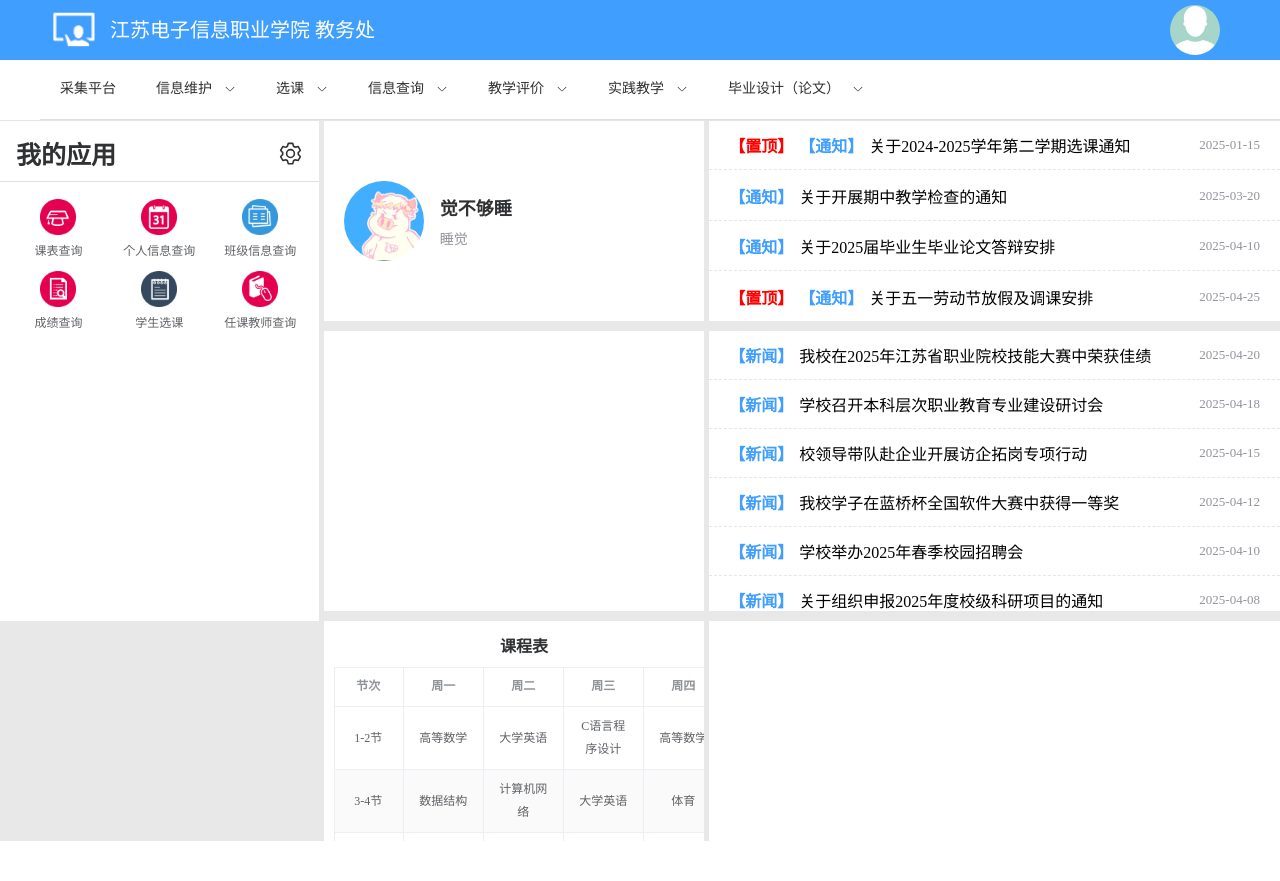
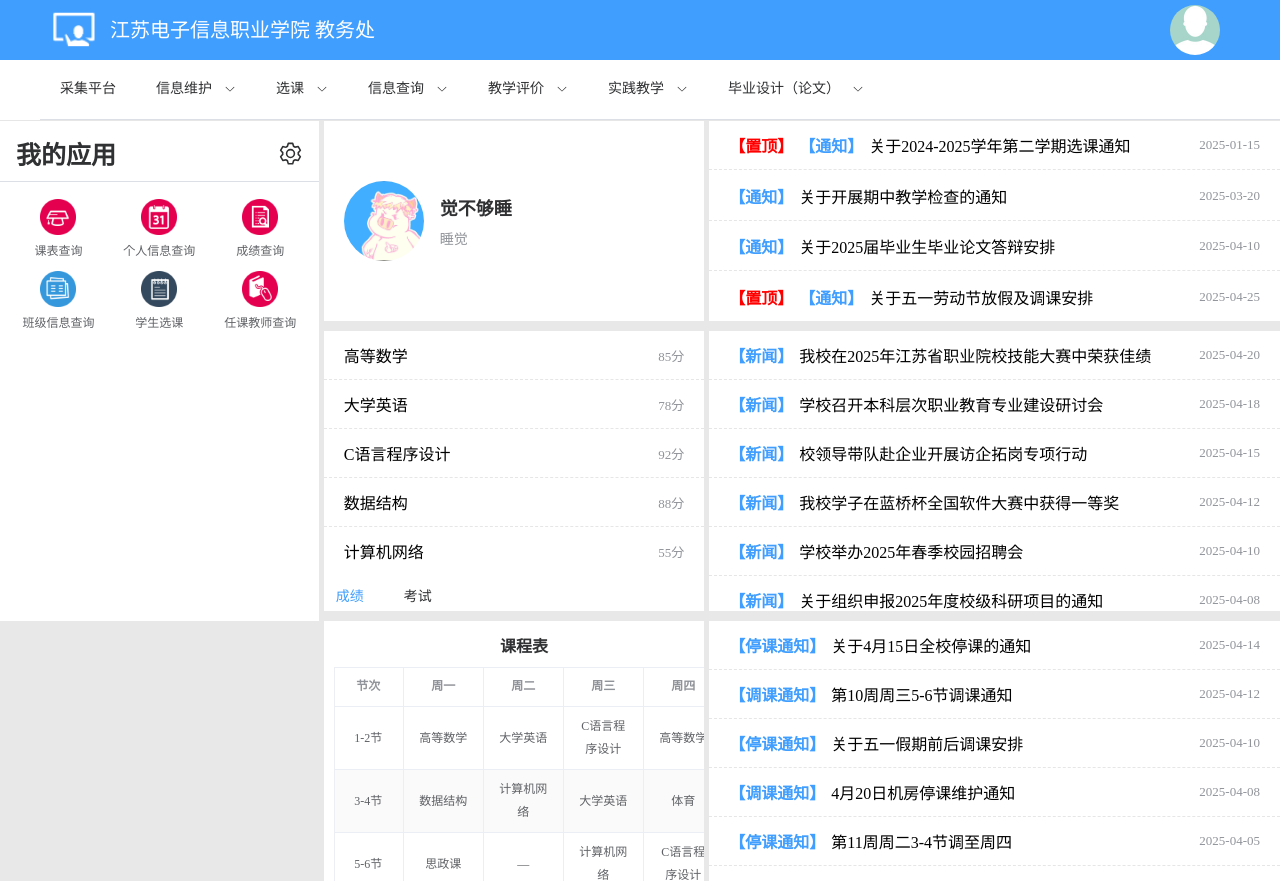
Before and after one commit to JiaoBuGouShui123/VueProject, a Vue app: page /home in a window 1280 px wide. Before the commit the page ends 841 px from the top, so only its background shows below. Built offline with nearby package versions, Linux system fonts and the light colour scheme.

Commit message:
添加课程表页面（Schedule）、应用跳转功能、成绩/考试Tab滑块、消息通知Tab

```diff
--- a/src/assets/data/apps.json
+++ b/src/assets/data/apps.json
@@ -1,30 +1,36 @@
 [
   {
+    "id": 1,
     "img": "ico_but6.png",
     "name": "课表查询",
     "func": ""
   },
   {
+    "id": 2,
     "img": "ico_but34.png",
     "name": "个人信息查询",
     "func": ""
   },
   {
+    "id": 3,
+    "img": "ico_but73.png",
+    "name": "成绩查询",
+    "func": ""
+  },
+  {
+    "id": 4,
     "img": "ico_but65.png",
     "name": "班级信息查询",
     "func": ""
   },
   {
-    "img": "ico_but73.png",
-    "name": "成绩查询",
-    "func": ""
-  },
-  {
+    "id": 5,
     "img": "ico_but78.png",
     "name": "学生选课",
     "func": ""
   },
   {
+    "id": 6,
     "img": "ico_but81.png",
     "name": "任课教师查询",
     "func": ""
--- a/src/router/index.js
+++ b/src/router/index.js
@@ -5,6 +5,8 @@ import Home from '../views/home/index.vue'
 import UserInfo from '../views/userinfo/index.vue'
 import GradeView from '../views/Grade/index.vue'
 import NotisDetail from '../views/noticedetail/index.vue'
+import ScheduleView from '../views/Schedule/index.vue'
+
 
 const router = createRouter({
   history: createWebHistory(import.meta.env.BASE_URL),
@@ -37,7 +39,12 @@ const router = createRouter({
       path: '/noticedetail/:id',
       name: 'noticedetail',
       component: NotisDetail,
-    }
+    },
+    {
+      path: '/schedule',
+      name: 'schedule',
+      component: ScheduleView,
+    },
 
   ],
 })
--- /dev/null
+++ b/src/views/Schedule/index.vue
@@ -0,0 +1,113 @@
+<template>
+  <div class="schedule-page">
+    <!-- 顶部标题 -->
+    <div class="schedule-header">
+      <h2>课程表</h2>
+    </div>
+
+    <!-- 课程表主体 -->
+    <div class="schedule-body">
+      <el-table :data="tableData" :span-method="spanMethod" border stripe class="schedule-table">
+        <el-table-column prop="period" label="时间段" width="80" align="center" />
+        <el-table-column prop="section" label="节次" width="80" align="center" />
+        <el-table-column prop="mon" label="星期一" align="center">
+          <template #default="{ row }">{{ row.mon || '' }}</template>
+        </el-table-column>
+        <el-table-column prop="tue" label="星期二" align="center">
+          <template #default="{ row }">{{ row.tue || '' }}</template>
+        </el-table-column>
+        <el-table-column prop="wed" label="星期三" align="center">
+          <template #default="{ row }">{{ row.wed || '' }}</template>
+        </el-table-column>
+        <el-table-column prop="thu" label="星期四" align="center">
+          <template #default="{ row }">{{ row.thu || '' }}</template>
+        </el-table-column>
+        <el-table-column prop="fri" label="星期五" align="center">
+          <template #default="{ row }">{{ row.fri || '' }}</template>
+        </el-table-column>
+        <el-table-column prop="sat" label="星期六" align="center">
+          <template #default="{ row }">{{ row.sat || '' }}</template>
+        </el-table-column>
+        <el-table-column prop="sun" label="星期日" align="center">
+          <template #default="{ row }">{{ row.sun || '' }}</template>
+        </el-table-column>
+      </el-table>
+    </div>
+  </div>
+</template>
+
+<script setup>
+// 每行代表1节课，同一天连续两行同一课程自动合并为"大课"
+const tableData = [
+  { period: '上午', section: '1节', mon: '高等数学', tue: '大学英语', wed: 'C语言', thu: '数据结构', fri: '计算机网络', sat: '', sun: '' },
+  { period: '上午', section: '2节', mon: '高等数学', tue: '大学英语', wed: 'C语言', thu: '数据结构', fri: '计算机网络', sat: '', sun: '' },
+  { period: '上午', section: '3节', mon: '大学英语', tue: '数据结构', wed: '高等数学', thu: '体育', fri: 'C语言', sat: '', sun: '' },
+  { period: '上午', section: '4节', mon: '大学英语', tue: '数据结构', wed: '高等数学', thu: '体育', fri: 'C语言', sat: '', sun: '' },
+  { period: '下午', section: '5节', mon: '数据库原理', tue: '操作系统', wed: '', thu: '计算机网络', fri: '数据库原理', sat: '', sun: '' },
+  { period: '下午', section: '6节', mon: '数据库原理', tue: '操作系统', wed: '', thu: '计算机网络', fri: '数据库原理', sat: '', sun: '' },
+  { period: '下午', section: '7节', mon: '操作系统', tue: '数据库原理', wed: '思政课', thu: '', fri: '', sat: '', sun: '' },
+  { period: '下午', section: '8节', mon: '操作系统', tue: '数据库原理', wed: '思政课', thu: '', fri: '', sat: '', sun: '' },
+  { period: '下午', section: '9节', mon: '', tue: '', wed: '', thu: '操作系统', fri: '', sat: '', sun: '' },
+]
+
+// 定义哪些列需要合并课程单元格
+const dayKeys = ['mon', 'tue', 'wed', 'thu', 'fri', 'sat', 'sun']
+
+function spanMethod({ rowIndex, columnIndex }) {
+  // 第一列（时间段）：上午合并4行，下午合并5行
+  if (columnIndex === 0) {
+    if (rowIndex === 0) return { rowspan: 4, colspan: 1 }
+    if (rowIndex === 4) return { rowspan: 5, colspan: 1 }
+    if (rowIndex >= 1 && rowIndex <= 3) return { rowspan: 0, colspan: 0 }
+    if (rowIndex >= 5 && rowIndex <= 8) return { rowspan: 0, colspan: 0 }
+  }
+
+  // 课程列（columnIndex >= 2）：同一课程连续两行合并
+  if (columnIndex >= 2) {
+    const key = dayKeys[columnIndex - 2]
+    const cur = tableData[rowIndex][key]
+    const prev = rowIndex > 0 ? tableData[rowIndex - 1][key] : null
+    const next = rowIndex < tableData.length - 1 ? tableData[rowIndex + 1][key] : null
+
+    // 当前行与上一行课程相同：被合并
+    if (cur && prev === cur) {
+      return { rowspan: 0, colspan: 0 }
+    }
+    // 当前行与下一行课程相同：合并两行
+    if (cur && next === cur) {
+      return { rowspan: 2, colspan: 1 }
+    }
+  }
+
+  return { rowspan: 1, colspan: 1 }
+}
+</script>
+
+<style scoped>
+.schedule-page {
+  min-height: 100vh;
+  background-color: #f0f2f5;
+  padding: 20px 0;
+}
+
+.schedule-header {
+  text-align: center;
+  margin-bottom: 20px;
+}
+
+.schedule-header h2 {
+  margin: 0;
+  font-size: 24px;
+  color: #303133;
+}
+
+.schedule-body {
+  display: flex;
+  justify-content: center;
+}
+
+.schedule-table {
+  width: 800px;
+  height: 600px;
+}
+</style>
--- a/src/views/home/index.vue
+++ b/src/views/home/index.vue
@@ -74,7 +74,7 @@
       </div>
       <el-divider style="margin-top: 10px; margin-bottom: 0;" />
       <div class="apps-grid">
-        <div v-for="(app, index) in appsWithIcons" :key="index" class="app-item" @click="app.func">
+        <div v-for="(app, index) in appsWithIcons" :key="index" class="app-item" @click="gotoApp(app.id)">
           <img :src="app.iconUrl" class="app-icon">
           <span class="app-name">{{ app.name }}</span>
         </div>
@@ -110,7 +110,30 @@
 
       <!-- 帖子卡片1：校园新闻（无限滚动） -->
       <div class="post-card1">
-        <div class="post-left"></div>
+        <div class="post-left post-left--tabs">
+          <el-tabs v-model="infoTab" class="info-tabs">
+            <el-tab-pane label="成绩" name="grade">
+              <div class="tab-list">
+                <div v-for="(item, index) in gradeList" :key="index" class="post-item">
+                  <div class="post-item-left">
+                    <span class="post-title">{{ item.course }}</span>
+                  </div>
+                  <div class="post-time">{{ item.score }}分</div>
+                </div>
+              </div>
+            </el-tab-pane>
+            <el-tab-pane label="考试" name="exam">
+              <div class="tab-list">
+                <div v-for="(item, index) in examList" :key="index" class="post-item">
+                  <div class="post-item-left">
+                    <span class="post-title">{{ item.course }}</span>
+                  </div>
+                  <div class="post-time">{{ item.time }}</div>
+                </div>
+              </div>
+            </el-tab-pane>
+          </el-tabs>
+        </div>
         <div class="post-preview post-preview--scroll" v-infinite-scroll="loadMore" :infinite-scroll-disabled="disabled" infinite-scroll-distance="10">
           <div v-for="(item, index) in newsList" :key="index" class="post-item">
             <div class="post-item-left">
@@ -149,7 +172,23 @@
             </el-table>
           </div>
         </div>
-        <div class="post-preview"></div>
+        <div class="post-preview post-preview--tabs">
+          <el-tabs v-model="activeTab" class="message-tabs">
+            <el-tab-pane label="消息" name="messages">
+              <div class="post-preview--scroll" v-infinite-scroll="loadMoreMsg" :infinite-scroll-disabled="msgDisabled" infinite-scroll-distance="10">
+                <div v-for="(item, index) in msgList" :key="index" class="post-item">
+                  <div class="post-item-left">
+                    <span class="post-tag--notice">{{ index % 2 === 0 ? '【停课通知】' : '【调课通知】' }}</span>
+                    <span class="post-title">{{ item.title }}</span>
+                  </div>
+                  <div class="post-time">{{ item.time }}</div>
+                </div>
+                <p v-if="msgLoading" class="loading-tip">加载中...</p>
+                <p v-if="msgNoMore" class="loading-tip">— 没有更多了 —</p>
+              </div>
+            </el-tab-pane>
+          </el-tabs>
+        </div>
       </div>
     </div>
   </div>
@@ -209,6 +248,44 @@ function GotoDetail(id) {
   router.push('/noticedetail/' + id)
 }
 
+// 应用跳转映射
+const appRouteMap = {
+  1: '/schedule',
+  2: '/userinfo',
+  3: '/grade',
+  // 4: '/classinfo',
+  // 5: '/selectcourse',
+  // 6: '/teacherquery',
+}
+
+function gotoApp(id) {
+  if (appRouteMap[id]) {
+    router.push(appRouteMap[id])
+  }
+}
+
+// ===== 消息 Tab =====
+const activeTab = ref('messages')
+const infoTab = ref('grade')
+
+// ===== 成绩数据 =====
+const gradeList = [
+  { course: '高等数学', score: 85 },
+  { course: '大学英语', score: 78 },
+  { course: 'C语言程序设计', score: 92 },
+  { course: '数据结构', score: 88 },
+  { course: '计算机网络', score: 55 },
+]
+
+// ===== 考试数据 =====
+const examList = [
+  { course: '高等数学', time: '2025-06-20' },
+  { course: '大学英语', time: '2025-06-22' },
+  { course: 'C语言程序设计', time: '2025-06-25' },
+  { course: '数据结构', time: '2025-06-27' },
+  { course: '计算机网络', time: '2025-06-30' },
+]
+
 // ===== 无限滚动 =====
 const count = ref(10)
 const loading = ref(false)
@@ -238,6 +315,33 @@ function loadMore() {
   setTimeout(() => {
     count.value += 4
     loading.value = false
+  }, 1000)
+}
+
+// ===== 消息通知 =====
+const allMsgs = [
+  { title: '关于4月15日全校停课的通知', time: '2025-04-14' },
+  { title: '第10周周三5-6节调课通知', time: '2025-04-12' },
+  { title: '关于五一假期前后调课安排', time: '2025-04-10' },
+  { title: '4月20日机房停课维护通知', time: '2025-04-08' },
+  { title: '第11周周二3-4节调至周四', time: '2025-04-05' },
+  { title: '关于校运动会期间停课通知', time: '2025-04-01' },
+  { title: '第12周周五调课安排通知', time: '2025-03-28' },
+  { title: '关于清明节放假调课通知', time: '2025-03-25' },
+]
+
+const msgCount = ref(8)
+const msgLoading = ref(false)
+
+const msgList = computed(() => allMsgs.slice(0, msgCount.value))
+const msgNoMore = computed(() => msgCount.value >= allMsgs.length)
+const msgDisabled = computed(() => msgLoading.value || msgNoMore.value)
+
+function loadMoreMsg() {
+  msgLoading.value = true
+  setTimeout(() => {
+    msgCount.value += 4
+    msgLoading.value = false
   }, 1000)
 }
 
@@ -389,7 +493,7 @@ function loadMore() {
 .post-card2 {
   display: flex;
   gap: 5px;
-  height: 220px;
+  height: 260px;
 }
 
 /* ---- 帖子左侧：作者信息 ---- */
@@ -403,6 +507,34 @@ function loadMore() {
 .post-left--schedule {
   align-items: flex-start;
   overflow: auto;
+}
+
+.post-left--tabs {
+  display: flex;
+  flex-direction: column;
+  align-items: stretch;
+  overflow: hidden;
+}
+
+.info-tabs {
+  flex: 1;
+  display: flex;
+  flex-direction: column;
+}
+
+.info-tabs :deep(.el-tabs__content) {
+  flex: 1;
+  overflow: hidden;
+}
+
+.info-tabs :deep(.el-tabs__header) {
+  margin: 0;
+  padding: 0 12px;
+}
+
+.tab-list {
+  overflow: auto;
+  height: 100%;
 }
 
 /* ---- 课程表 ---- */
@@ -434,6 +566,28 @@ function loadMore() {
 
 .post-preview--scroll {
   overflow: auto;
+}
+
+.post-preview--tabs {
+  display: flex;
+  flex-direction: column;
+  overflow: hidden;
+}
+
+.message-tabs {
+  flex: 1;
+  display: flex;
+  flex-direction: column;
+}
+
+.message-tabs :deep(.el-tabs__content) {
+  flex: 1;
+  overflow: hidden;
+}
+
+.message-tabs :deep(.el-tabs__header) {
+  margin: 0;
+  padding: 0 16px;
 }
 
 /* ---- 帖子行：左侧元素 + 右侧日期 ---- */
```
